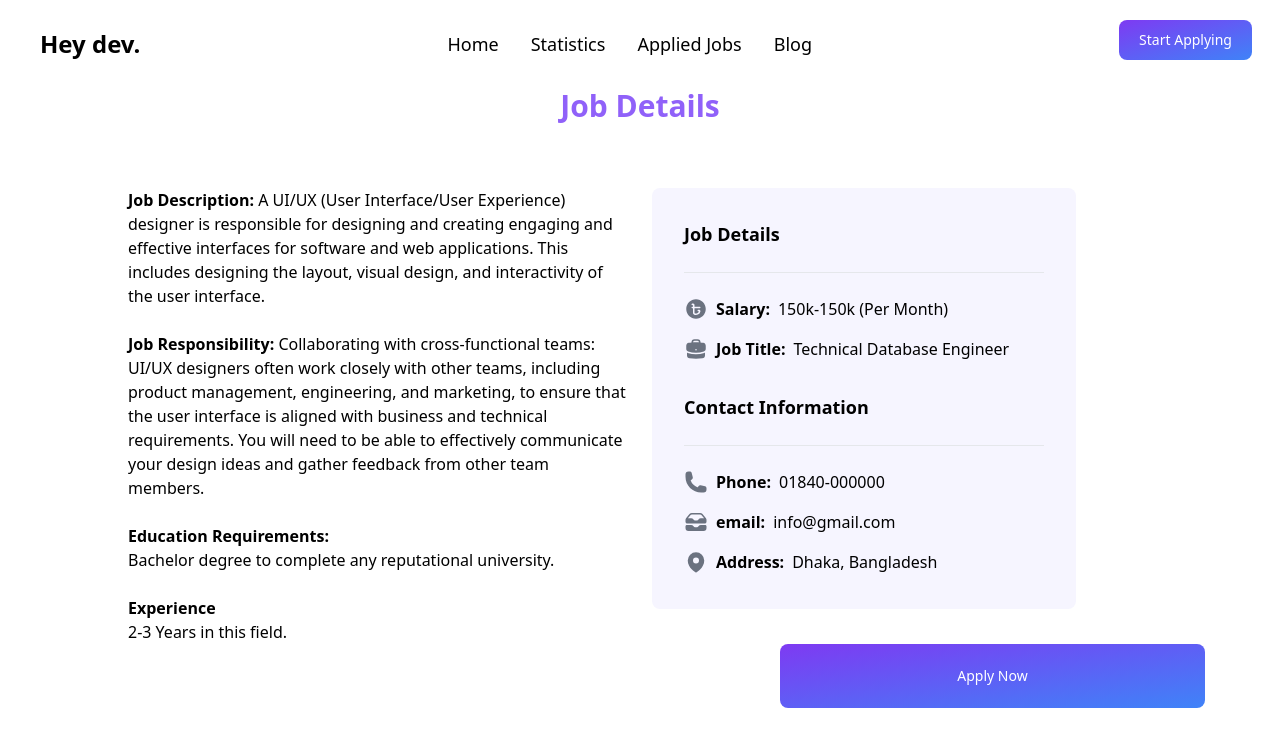
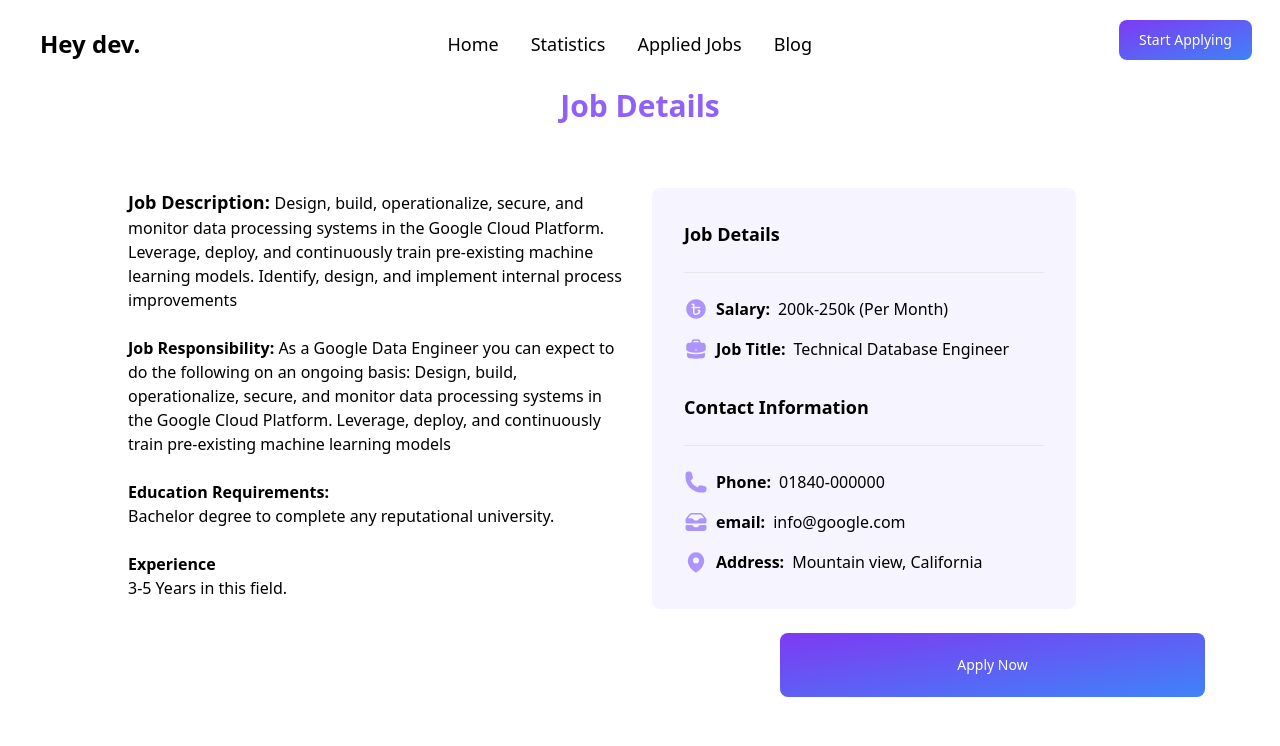
Before and after one commit to ahmedhimel21/career-hub, a React (Vite) app: page /job/01 in a window 1280 px wide. Shown: the top 746 px of the page. Built offline with nearby package versions, Linux system fonts and the light colour scheme.

Commit message:
companyData.json file and some issue fixed

```diff
--- a/public/companyData.json
+++ b/public/companyData.json
@@ -5,16 +5,16 @@
     "https://1000logos.net/wp-content/uploads/2016/11/Google-Logo-2013.jpg",
     "job_title": "Technical Database Engineer",
     "company_name": "Google LLC",
-    "job_type": "Remote",
-    "location": "Dhaka, Bangladesh",
-    "salary": "150k-150k",
-    "job_category": "Part Time",
-    "job_description": " A UI/UX (User Interface/User Experience) designer is responsible for designing and creating engaging and effective interfaces for software and web applications. This includes designing the layout, visual design, and interactivity of the user interface.",
-    "job_responsibility": " Collaborating with cross-functional teams: UI/UX designers often work closely with other teams, including product management, engineering, and marketing, to ensure that the user interface is aligned with business and technical requirements. You will need to be able to effectively communicate your design ideas and gather feedback from other team members.",
+    "job_type": "Onsite",
+    "location": "Mountain view, California",
+    "salary": "200k-250k",
+    "job_category": "Full Time",
+    "job_description": "Design, build, operationalize, secure, and monitor data processing systems in the Google Cloud Platform. Leverage, deploy, and continuously train pre-existing machine learning models. Identify, design, and implement internal process improvements",
+    "job_responsibility": " As a Google Data Engineer you can expect to do the following on an ongoing basis: Design, build, operationalize, secure, and monitor data processing systems in the Google Cloud Platform. Leverage, deploy, and continuously train pre-existing machine learning models",
     "education_requirements": "Bachelor degree to complete any reputational university.",
-    "experiences": "2-3 Years in this field.",
+    "experiences": "3-5 Years in this field.",
     "phone": "01840-000000",
-    "email": "info@gmail.com",
+    "email": "info@google.com",
     "quantity": 0
   },
   {
@@ -23,16 +23,16 @@
     "https://upload.wikimedia.org/wikipedia/commons/7/7a/Logonetflix.png",
     "job_title": "Senior Product Designer",
     "company_name": "Netflix",
-    "job_type": "Onsite",
-    "location": "Dhaka, Bangladesh",
-    "salary": "150k-150k",
-    "job_category": "Full Time",
-    "job_description": " A UI/UX (User Interface/User Experience) designer is responsible for designing and creating engaging and effective interfaces for software and web applications. This includes designing the layout, visual design, and interactivity of the user interface.",
-    "job_responsibility": " Collaborating with cross-functional teams: UI/UX designers often work closely with other teams, including product management, engineering, and marketing, to ensure that the user interface is aligned with business and technical requirements. You will need to be able to effectively communicate your design ideas and gather feedback from other team members.",
+    "job_type": "Remote",
+    "location": "Los Gatos, California",
+    "salary": "150k-160k",
+    "job_category": "Part Time",
+    "job_description": " The Netflix Design team is searching for a Sr Product Designer for our XD Streaming team. This role would focus on the innovation, experimentation, communication and results of our discovery initiatives to further iterate on our experiences with anticipation and launching of new titles.",
+    "job_responsibility": " The Netflix Design team is searching for a Sr Product Designer for our XD Streaming team. This role would focus on the innovation, experimentation, communication and results of our discovery initiatives to further iterate on our experiences with anticipation and launching of new titles.",
     "education_requirements": "Bachelor degree to complete any reputational university.",
     "experiences": "2-3 Years in this field.",
-    "phone": "01840-000000",
-    "email": "info@gmail.com",
+    "phone": "01850-000000",
+    "email": "info@Netflix.com",
     "quantity": 0
   },
   {
@@ -41,16 +41,16 @@
     "https://logowik.com/content/uploads/images/tesla.jpg",
     "job_title": "Software Engineer",
     "company_name": "Tesla",
-    "job_type": "Remote",
-    "location": "Dhaka, Bangladesh",
-    "salary": "150k-150k",
-    "job_category": "Part Time",
-    "job_description": " A UI/UX (User Interface/User Experience) designer is responsible for designing and creating engaging and effective interfaces for software and web applications. This includes designing the layout, visual design, and interactivity of the user interface.",
-    "job_responsibility": " Collaborating with cross-functional teams: UI/UX designers often work closely with other teams, including product management, engineering, and marketing, to ensure that the user interface is aligned with business and technical requirements. You will need to be able to effectively communicate your design ideas and gather feedback from other team members.",
+    "job_type": "Onsite",
+    "location": "Fremont, California",
+    "salary": "200k-300k",
+    "job_category": "Full Time",
+    "job_description": " The mission is to test applications for supply chain and manufacturing operations which involves writing and executing test scripts for world class software systems that coordinate and manage flow of materials to the factory, along with replenishment and logistics with suppliers.",
+    "job_responsibility": "Design, code and maintain mobile user experiences end-to-end. Optimize code for performance, stability, and maintainability. Work with a cross-functional team of hardware engineers, application/UI software engineers, QA/Validation, and designers",
     "education_requirements": "Bachelor degree to complete any reputational university.",
-    "experiences": "2-3 Years in this field.",
-    "phone": "01840-000000",
-    "email": "info@gmail.com",
+    "experiences": "1-2 Years in this field.",
+    "phone": "01860-000000",
+    "email": "info@tesla.com",
     "quantity": 0
   },
   {
@@ -59,16 +59,16 @@
     "https://upload.wikimedia.org/wikipedia/commons/thumb/a/a9/Amazon_logo.svg/2560px-Amazon_logo.svg.png",
     "job_title": "Data science",
     "company_name": "Amazon",
-    "job_type": "Onsite",
-    "location": "Dhaka, Bangladesh",
-    "salary": "150k-150k",
-    "job_category": "Full Time",
-    "job_description": " A UI/UX (User Interface/User Experience) designer is responsible for designing and creating engaging and effective interfaces for software and web applications. This includes designing the layout, visual design, and interactivity of the user interface.",
-    "job_responsibility": " Collaborating with cross-functional teams: UI/UX designers often work closely with other teams, including product management, engineering, and marketing, to ensure that the user interface is aligned with business and technical requirements. You will need to be able to effectively communicate your design ideas and gather feedback from other team members.",
+    "job_type": "Remote",
+    "location": "Seattle, Washington",
+    "salary": "100k-120k",
+    "job_category": "Part Time",
+    "job_description": " A Data Scientist's roles and responsibilities include extracting data from multiple sources, using machine learning tools to organize data, process, clean, and validate the data, analyze the data for information and patterns, develop prediction systems, present the data in a clear manner, and propose solutions and ",
+    "job_responsibility": " As part of the AWS Data Science team, you'll discover and solve real-world problems by analyzing large amounts of business data, defining new metrics and business cases, designing simulations and experiments, creating models, and collaborating with colleagues.",
     "education_requirements": "Bachelor degree to complete any reputational university.",
-    "experiences": "2-3 Years in this field.",
-    "phone": "01840-000000",
-    "email": "info@gmail.com",
+    "experiences": "3-4 Years in this field.",
+    "phone": "01870-000000",
+    "email": "info@amazon.com",
     "quantity": 0
   },
   {
@@ -77,16 +77,16 @@
     "https://encrypted-tbn0.gstatic.com/images?q=tbn:ANd9GcQhUVlEi2pwBpOflmRi4dhbZZlgidryUtZt4w",
     "job_title": "Twitter Design",
     "company_name": "Twitter",
-    "job_type": "Remote",
-    "location": "Dhaka, Bangladesh",
-    "salary": "150k-150k",
-    "job_category": "Part Time",
-    "job_description": " A UI/UX (User Interface/User Experience) designer is responsible for designing and creating engaging and effective interfaces for software and web applications. This includes designing the layout, visual design, and interactivity of the user interface.",
-    "job_responsibility": " Collaborating with cross-functional teams: UI/UX designers often work closely with other teams, including product management, engineering, and marketing, to ensure that the user interface is aligned with business and technical requirements. You will need to be able to effectively communicate your design ideas and gather feedback from other team members.",
+    "job_type": "Onsite",
+    "location": "San Francisco, California",
+    "salary": "200k-350k",
+    "job_category": "Full Time",
+    "job_description": " Creates meaningful content on all social media platforms, including writing and editing social media posts, utilizing design skills for brand graphics and video editing/production for video-based…",
+    "job_responsibility": " Support digital and traditional marketing efforts by creating social media and website graphics, implementing video edits, design presentations, update fact sheet, and other related collateral.",
     "education_requirements": "Bachelor degree to complete any reputational university.",
     "experiences": "2-3 Years in this field.",
-    "phone": "01840-000000",
-    "email": "info@gmail.com",
+    "phone": "01880-000000",
+    "email": "info@twitter.com",
     "quantity": 0
   },
   {
@@ -96,15 +96,15 @@
     "job_title": "Database Administration",
     "company_name": "Facebook",
     "job_type": "Onsite",
-    "location": "Dhaka, Bangladesh",
-    "salary": "150k-150k",
+    "location": "Menlo Park, California",
+    "salary": "200k-400k",
     "job_category": "Full Time",
-    "job_description": " A UI/UX (User Interface/User Experience) designer is responsible for designing and creating engaging and effective interfaces for software and web applications. This includes designing the layout, visual design, and interactivity of the user interface.",
-    "job_responsibility": " Collaborating with cross-functional teams: UI/UX designers often work closely with other teams, including product management, engineering, and marketing, to ensure that the user interface is aligned with business and technical requirements. You will need to be able to effectively communicate your design ideas and gather feedback from other team members.",
+    "job_description": " A database administrator organizes everything from sensitive data like financial records, purchase histories, and customer information, to inventory and sales statistics. They also make sure that information is accessible to anyone in the organization who needs to use it.",
+    "job_responsibility": " A database administrator organizes everything from sensitive data like financial records, purchase histories, and customer information, to inventory and sales statistics. They also make sure that information is accessible to anyone in the organization who needs to use it.",
     "education_requirements": "Bachelor degree to complete any reputational university.",
-    "experiences": "2-3 Years in this field.",
-    "phone": "01840-000000",
-    "email": "info@gmail.com",
+    "experiences": "3-4 Years in this field.",
+    "phone": "01890-000000",
+    "email": "info@facebook.com",
     "quantity": 0
   }
 
--- a/src/components/Home.jsx
+++ b/src/components/Home.jsx
@@ -53,7 +53,7 @@ const Home = () => {
       </div>
       {/* cards section */}
       <div className="flex justify-around mt-8">
-        {cardsData.map((cards, idx) => (
+        {cardsData.map((cards,idx) => (
           <Cards key={idx} cards={cards}></Cards>
         ))}
       </div>
--- a/src/components/JobDetails.jsx
+++ b/src/components/JobDetails.jsx
@@ -48,7 +48,7 @@ const JobDetails = () => {
       <div className="grid grid-cols-1 md:grid-cols-2 lg:grid-cols-2 gap-6 mx-32 mt-16">
         <div>
           <p className="mb-6">
-            <span className="text-md font-bold">Job Description: </span>
+            <span className="text-lg font-semibold">Job Description: </span>
             <span>{job_description}</span>
           </p>
           <p className="mb-6">
@@ -72,29 +72,29 @@ const JobDetails = () => {
           <h1 className="text-lg font-bold mb-6">Job Details</h1>{" "}
           <hr className="mb-6" />
           <p className="flex mb-4 space-x-2">
-            <CurrencyBangladeshiIcon className="h-6 w-6 text-gray-500" />
+            <CurrencyBangladeshiIcon className="h-6 w-6 text-purple-400" />
             <span className="text-md font-bold">Salary:</span>
             <span>{salary} (Per Month)</span>
           </p>
           <p className="flex mb-8 space-x-2">
-            <BriefcaseIcon className="h-6 w-6 text-gray-500" />
+            <BriefcaseIcon className="h-6 w-6 text-purple-400" />
             <span className="text-md font-bold">Job Title:</span>
             <span>{job_title}</span>
           </p>
           <h1 className="text-lg font-bold mb-6">Contact Information</h1>
           <hr className="mb-6" />
           <p className="flex mb-4 space-x-2">
-            <PhoneIcon className="h-6 w-6 text-gray-500" />
+            <PhoneIcon className="h-6 w-6 text-purple-400" />
             <span className="text-md font-bold">Phone:</span>
             <span>{phone}</span>
           </p>
           <p className="flex mb-4 space-x-2">
-            <InboxStackIcon className="h-6 w-6 text-gray-500" />
+            <InboxStackIcon className="h-6 w-6 text-purple-400" />
             <span className="text-md font-bold">email:</span>
             <span>{email}</span>
           </p>
           <p className="flex space-x-2">
-            <MapPinIcon className="h-6 w-6 text-gray-500" />
+            <MapPinIcon className="h-6 w-6 text-purple-400" />
             <span className="text-md font-bold">Address:</span>
             <span>{location}</span>
           </p>
--- a/src/components/Loader/getCart&ProductsData.js
+++ b/src/components/Loader/getCart&ProductsData.js
@@ -3,7 +3,7 @@ import { getStoredCart } from "../utilities/fakedb"
 
 
 export const productsAndCartData = async () => {
-  const productsData = await fetch('companyData.json')
+  const productsData = await fetch('/companyData.json')
   const products = await productsData.json()
 
   const savedCart = getStoredCart();
```
Also changed, not shown: src/AppliedJobs.jsx (+29 -8 lines), src/components/Jobs.jsx (+6 -2 lines), src/index.css (line endings or trailing spaces).
